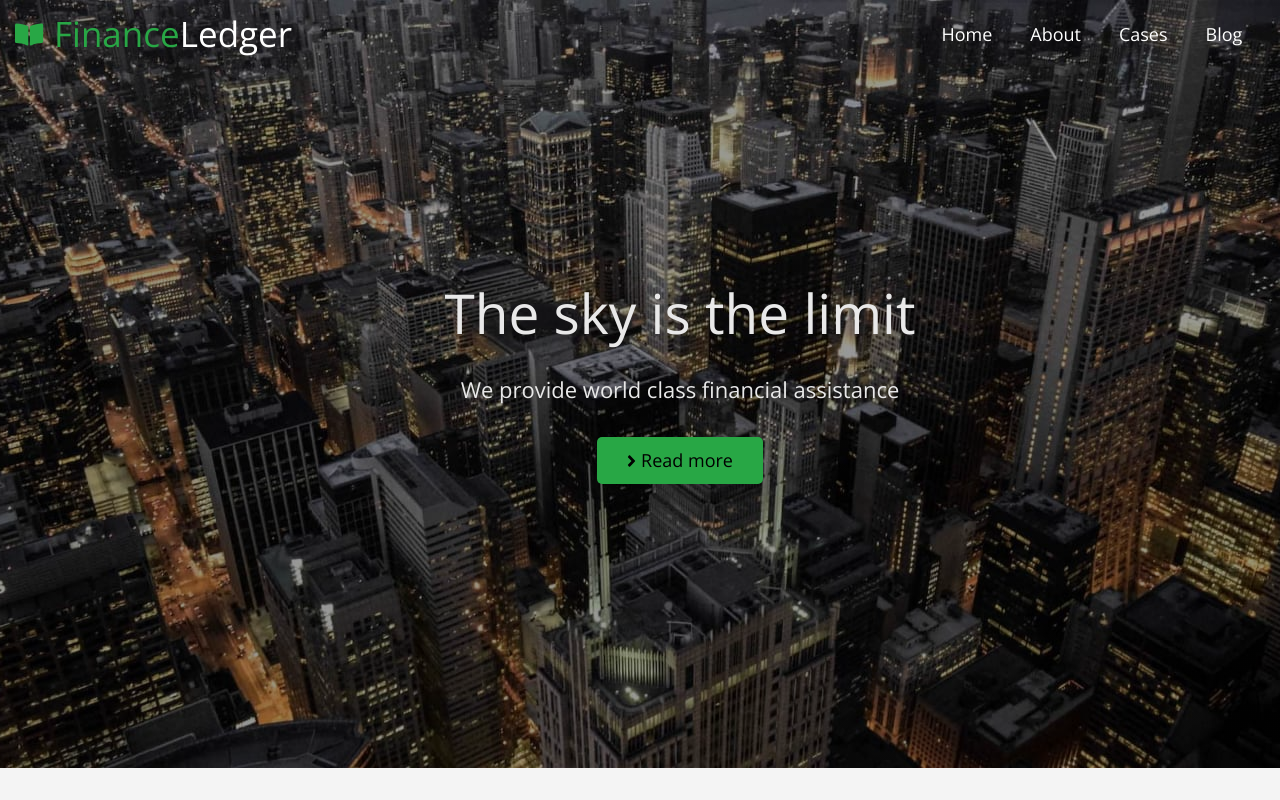
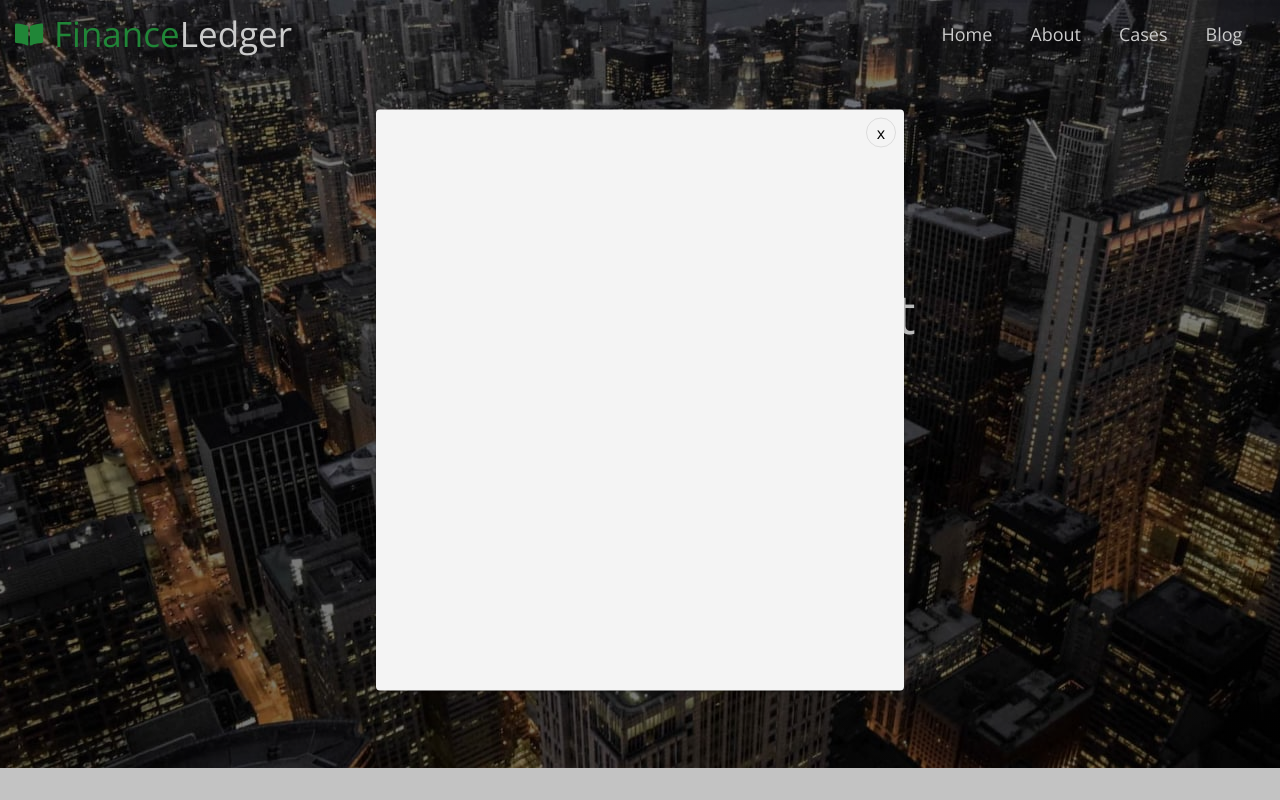
Before and after one commit to myloserdova/bl-11, a plain HTML site: page index.html in a window 1280 px wide. Both pictures are taken after a click on the button "Read more". Shown: the top 800 px of the page. Drawn offline with nearby package versions, Linux system fonts and the light colour scheme.

Commit message:
modal add

```diff
--- a/css/styles.css
+++ b/css/styles.css
@@ -7,6 +7,7 @@
   --btn-second-bg-color: #28a745;
   --blue-bg-color: #0284d0;
   --footer-bg-color: #333333;
+  --background-color-modal:  rgba(0, 0, 0, 0.2);
 }
 
 body {
@@ -16,7 +17,10 @@ body {
   font-weight: 400;
 
   font-family: 'Open Sans', sans-serif;
-}
+  }
+  body.modal-open {
+    overflow: hidden;
+  }
 
 /* all */
 
@@ -542,3 +546,58 @@ ul {
 .social-link:focus {
   color: var(--green-logo);
 }
+
+.backdrop {
+  position: fixed;
+  top: 0;
+  left: 0;
+  width: 100%;
+  height: 100%;
+  background-color: var(--background-color-modal);
+  opacity: 1;
+
+  transition: opacity 250ms cubic-bezier(0.4, 0, 0.2, 1);
+}
+
+.is-hidden {
+  opacity: 0;
+  visibility: hidden;
+  pointer-events: none;
+}
+
+.modal {
+  position: absolute;
+  display: flex;
+  justify-content: end;
+  width: 528px;
+  height: 581px;
+  top: 50%;
+  left: 50%;
+  padding: 8px;
+  border-radius: 4px;
+  transform: translate(-50%, -50%);
+  background-color: var(--main-bg-color);
+  box-shadow: 0px 2px 1px rgba(0, 0, 0, 0.2), 0px 1px 1px rgba(0, 0, 0, 0.14),
+    0px 1px 3px rgba(0, 0, 0, 0.12);
+
+  transition: background-color 250ms cubic-bezier(0.4, 0, 0.2, 1);
+}
+
+.close-button {
+  position: absolute;
+  display: flex;
+  justify-content: center;
+  align-items: center;
+  width: 30px;
+  height: 30px;
+  border-radius: 50%;
+  border: 1px solid rgba(0, 0, 0, 0.1);
+  background-color: var(--primary-background-color);
+
+  transition: background-color 250ms cubic-bezier(0.4, 0, 0.2, 1);
+  cursor: pointer;
+}
+
+.backdrop.is-hidden .modal {
+  transform: translate(-50%, -50%);
+}
--- a/index.html
+++ b/index.html
@@ -49,7 +49,7 @@
         <div class="container">
           <h1 class="hero-title">The sky is the limit</h1>
           <p class="hero-prg">We provide world class financial assistance</p>
-          <button type="button" class="hero-button">
+          <button type="button" class="hero-button" data-modal-open>
             <svg class="hero-icon" width="9" height="18">
               <use href="./images/symbol-defs.svg#icon-fa-solid_angle-right"></use>
             </svg>
@@ -265,5 +265,16 @@
         <p class="footer-text">Copyright &copy; 2021 - FinanceLedger</p>
       </div>
     </footer>
+
+    <div class="backdrop is-hidden" data-modal>
+      <div class="modal">
+        <button class="close-button" type="button" data-modal-close>
+          <!-- <svg class="icon-close" width="18px" height="18px">
+            <use href="./images/icons.svg#icon-close-black"></use>
+          </svg> -->
+        x</button>
+      </div>
+    </div>
+    <script src="./js/modal.js"></script>
   </body>
 </html>
--- /dev/null
+++ b/js/modal.js
@@ -0,0 +1,16 @@
+(() => {
+    const refs = {
+      openModalBtn: document.querySelector("[data-modal-open]"),
+      closeModalBtn: document.querySelector("[data-modal-close]"),
+      modal: document.querySelector("[data-modal]"),
+    };
+
+    refs.openModalBtn.addEventListener("click", toggleModal);
+    refs.closeModalBtn.addEventListener("click", toggleModal);
+
+    function toggleModal() {
+      refs.modal.classList.toggle("is-hidden");
+      document.body.classList.toggle("modal-open");
+
+    }
+  })();
```
